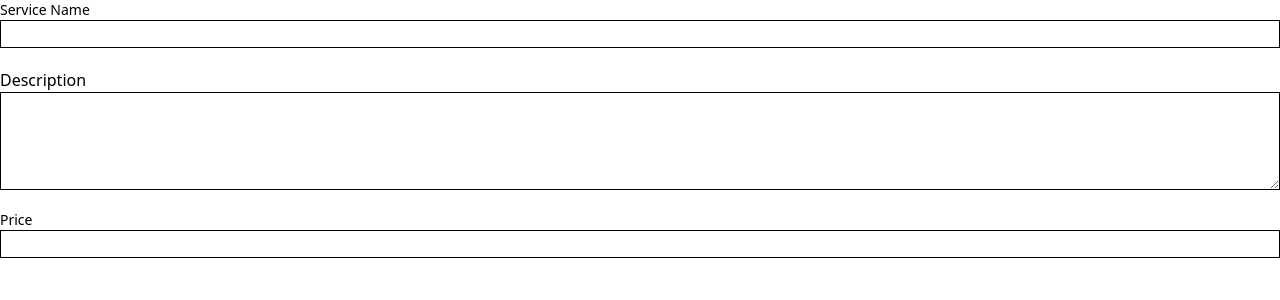
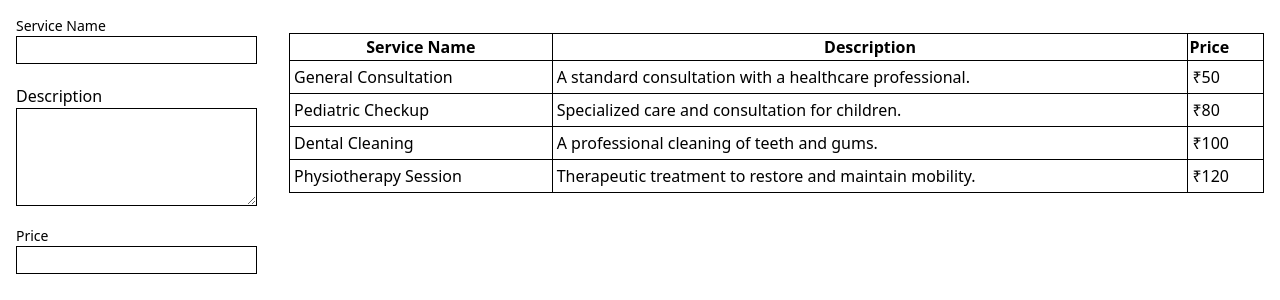
Before and after one commit to kirtiiraghav/Jarurat-Care-Assignment, a React (Vite) app: page / in a window 1280 px wide. Shown: the top 300 px of the page. Built offline with nearby package versions, Linux system fonts and the light colour scheme.

Commit message:
create and add ServiceList component

```diff
--- a/src/App.jsx
+++ b/src/App.jsx
@@ -1,10 +1,18 @@
+import { useState } from "react"
 import ServiceForm from "./components/ServiceForm"
+import ServiceListTable from "./components/ServiceListTable"
+import data from './serviceData.js'
 
 function App() {
+    const [serviceData, setServiceData] = useState(data)
+
     return (
-        <>
-            <ServiceForm />
-        </>
+        <main>
+            <div className="flex gap-8 flex-col md:flex-row p-4">
+                <ServiceForm />
+                <ServiceListTable serviceData = {serviceData} />
+            </div>
+        </main>
     )
 }
 
--- /dev/null
+++ b/src/components/ServiceListTable.jsx
@@ -0,0 +1,29 @@
+import React from 'react'
+
+export default function ServiceListTable({ serviceData }) {
+
+    return (
+        <table className="w-full border-collapse mt-[17px] self-start border border-black">
+            <thead>
+                <tr>
+                    <th className='border border-black'>Service Name</th>
+                    <th className='border border-black'>Description</th>
+                    <th className='border border-black'>
+                        <div className="flex">
+                            <span className='mr-2'>Price</span>
+                        </div>
+                    </th>
+                </tr>
+            </thead>
+            <tbody>
+                {serviceData.map((data) => {
+                    return <tr key={data.id}>
+                        <td className='border border-black p-1'>{data.name}</td>
+                        <td className='border border-black p-1'>{data.description}</td>
+                        <td className='border border-black p-1'>₹{data.price}</td>
+                    </tr>
+                })}
+            </tbody>
+        </table>
+    )
+}
```
